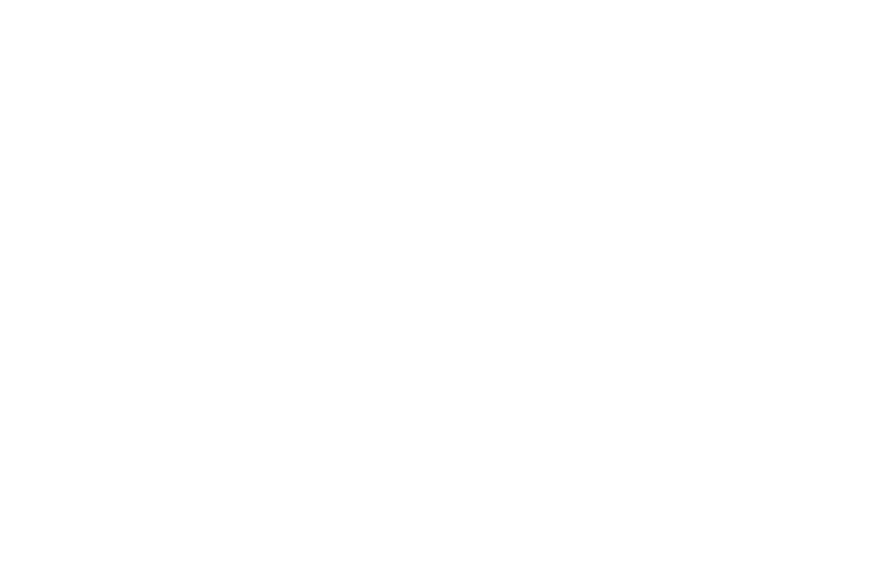
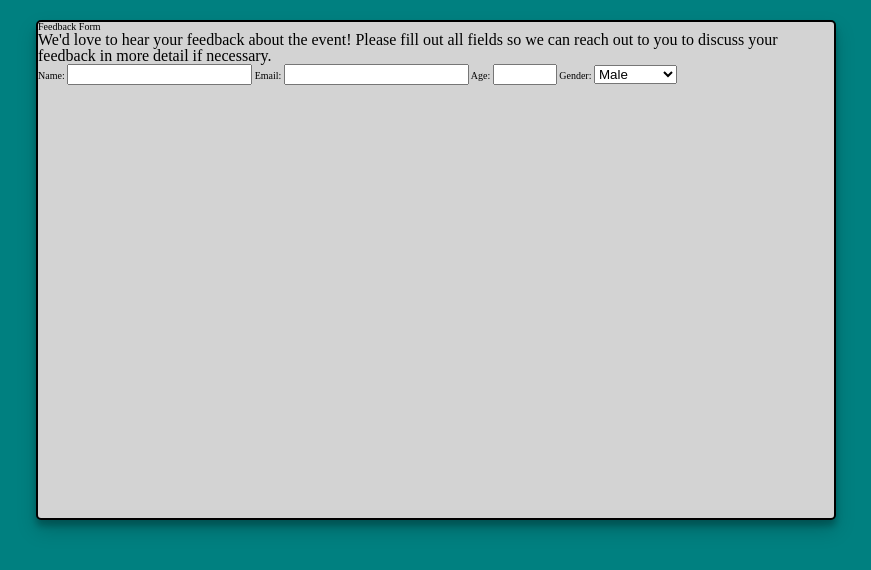
Before and after one commit to Memitaru/survey-form, a plain HTML site: page index.html in a window 1280 px wide. Shown: the whole page, without its empty margins (204-1075 px from the left). Drawn offline with Linux system fonts and the light colour scheme.

Commit message:
Added form HTML

```diff
--- a/index.css
+++ b/index.css
@@ -57,11 +57,20 @@ html {
     font-size: 62.5%;
 }
 
+body {
+    background-color: teal;
+}
+
 p {
     font-size: 1.6rem;
 }
 
 .container {
     max-width: 800px;
-    margin: 0 auto;
+    margin: 20px auto;
+    background-color: lightgray;
+    border: 2px solid black;
+    box-shadow: 0 10px 20px rgba(0,0,0,0.19), 0 6px 6px rgba(0,0,0,0.23);
+    border-radius: 5px;
+    min-height: 500px;
 }
--- a/index.html
+++ b/index.html
@@ -9,6 +9,25 @@
 </head>
 <body>
     <div class="container">
+        <h1 id="title">Feedback Form</h1>
+        <form id="survey-form">
+            <p id="description">We'd love to hear your feedback about the event! Please fill out all fields so we can reach out to you to discuss your feedback in more detail if necessary.</p>
+            <label for="name" id="name-label">Name:</label>
+                <input type="text" id="name" name="name" required>
+            <label for="email" id="number-label">Email:</label>
+                <input type="email" id="email" name="email" required>
+            <label for="age" id="number-label">Age:</label>
+                <input type="number" id="age" id="number" name="age" required min="0" max="115">
+            <label for="gender">Gender:</label>
+                <select>
+                    <option value="male">Male</option>
+                    <option value="female">Female</option>
+                    <option value="nonbinary">Nonbinary</option>
+                    <option value="agender">Agender</option>
+                    <option value="other">Other</option>
+                </select>
+
+        </form>
 
     </div> <!--end of container-->
     <!-- Testing script for freecodecamp. -->
```
